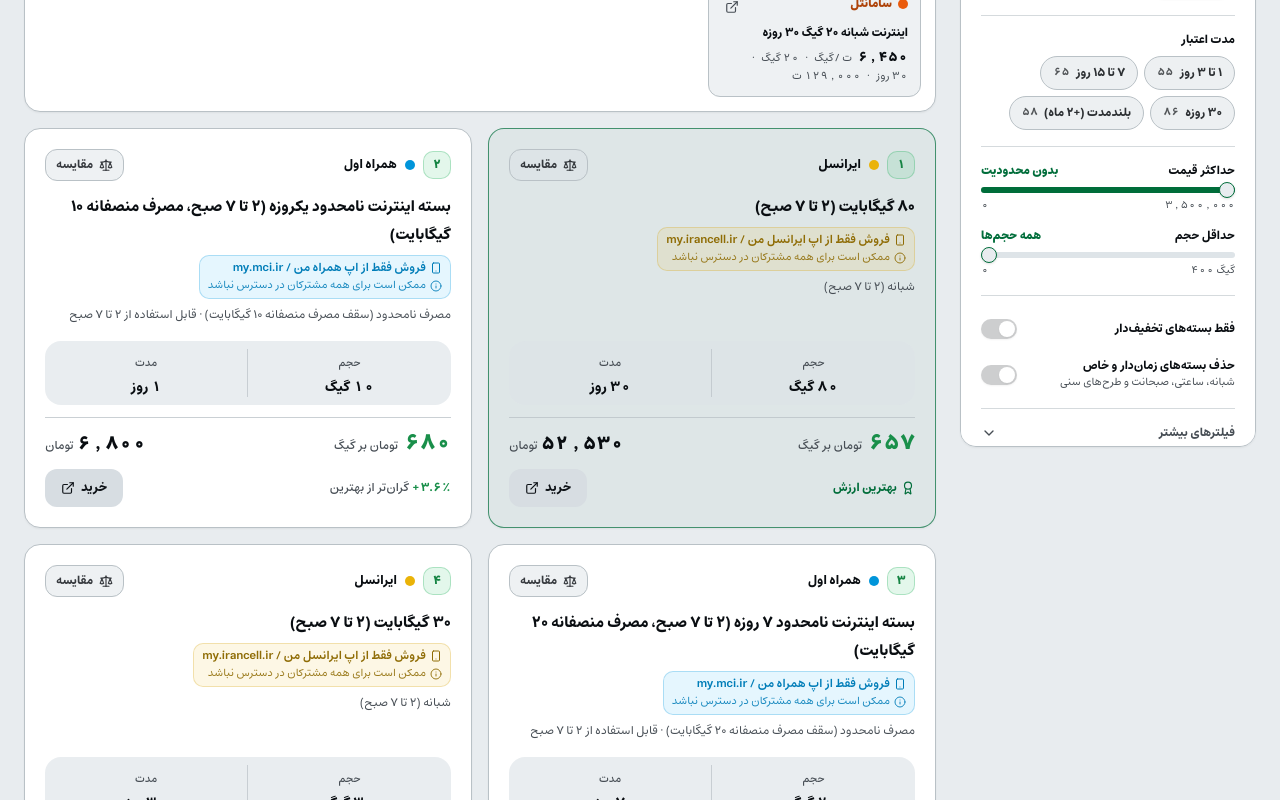
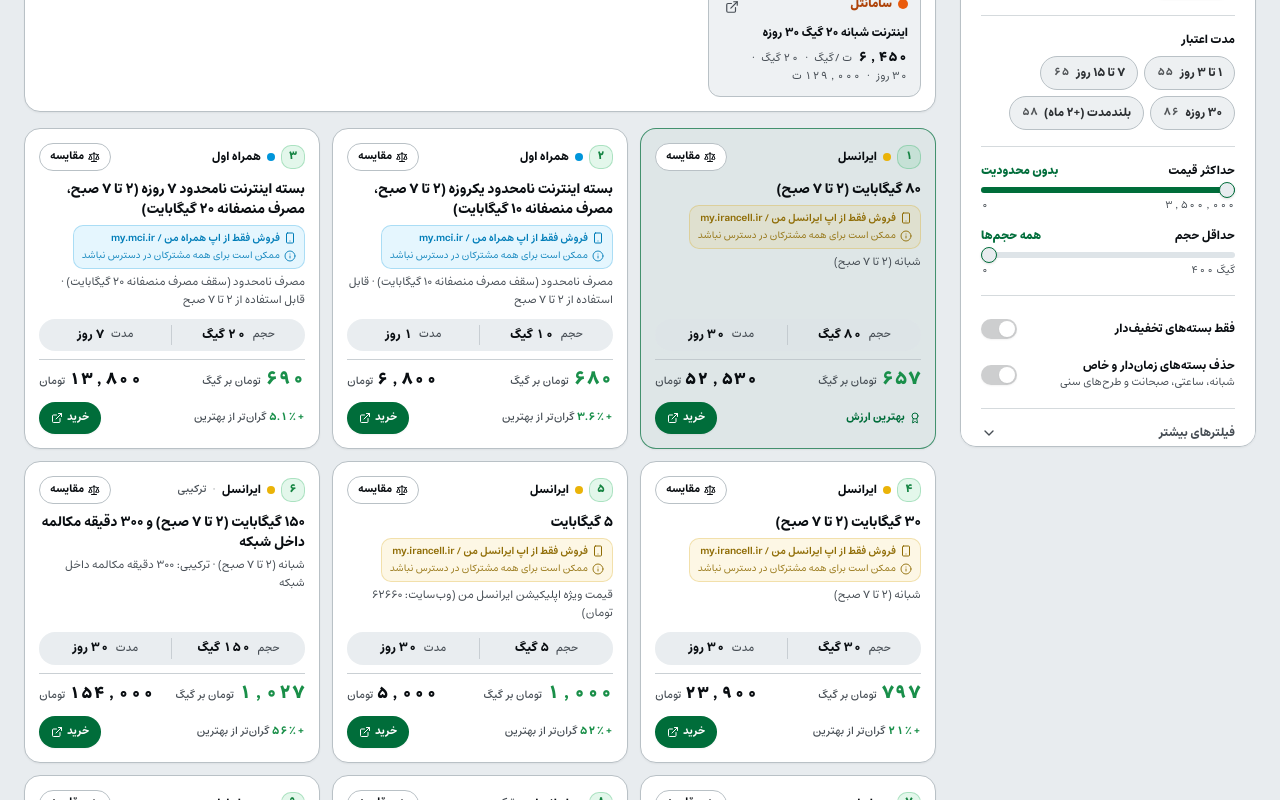
Before and after one commit to M-Zoghi/baste-yab, a Next.js app: page / in a window 1280 px wide. Shown: the part 540-1340 px from the top of the page. Built offline with nearby package versions, Linux system fonts and the light colour scheme.

Commit message:
style: refine UI components and visual feedback
- Update grid layout for better responsiveness
- Improve button states and transitions
- Enhance operator selector navigation visuals
- Add portal availability notes to compare drawer

```diff
--- a/src/app/page.tsx
+++ b/src/app/page.tsx
@@ -1432,7 +1432,7 @@ export default function Page() {
                 />
 
                 {view === "grid" ? (
-                  <div className="grid grid-cols-1 gap-2.5 sm:gap-4 md:grid-cols-2">
+                  <div className="grid grid-cols-1 gap-2.5 sm:gap-3 md:grid-cols-2 xl:grid-cols-3">
                     {visibleRows.map((r) => {
                       const uid = `${r.entryKey}:${r.id}`;
                       return (
--- a/src/components/baste-yab/CompareDrawer.tsx
+++ b/src/components/baste-yab/CompareDrawer.tsx
@@ -240,7 +240,7 @@ export function CompareBody({
               {(item.note || item.portalOnly || item.domesticOnly) && (
                 <p className="mt-2 border-t border-border/70 pt-2 text-[11px] leading-5 text-muted-foreground">
                   {item.portalOnly
-                    ? `${item.portalLabel ?? "فروش فقط از اپ اپراتور"} · `
+                    ? `${item.portalLabel ?? "فروش فقط از اپ اپراتور"} (${item.portalNote ?? PORTAL_AVAILABILITY_NOTE}) · `
                     : ""}
                   {item.domesticOnly ? "فقط اینترنت داخلی · " : ""}
                   {item.note ?? ""}
--- a/src/components/baste-yab/PkgCard.tsx
+++ b/src/components/baste-yab/PkgCard.tsx
@@ -65,7 +65,7 @@ export function PkgCard({
 
   return (
     <article
-      className={`group flex flex-col rounded-2xl sm:rounded-xl border bg-card p-3 sm:p-5 shadow-xs transition-colors ${
+      className={`group flex flex-col rounded-2xl sm:rounded-xl border bg-card p-3 sm:p-3.5 shadow-xs transition-colors ${
         r.isBest
           ? "border-primary/70 bg-primary/[0.045] dark:bg-primary/[0.065]"
           : isCompared
@@ -76,23 +76,23 @@ export function PkgCard({
       }`}
     >
       {/* Top kicker line — clean unboxed metadata */}
-      <div className="flex items-center justify-between gap-2 text-xs sm:text-[13px]">
-        <div className="flex min-w-0 items-center gap-1.5 sm:gap-2">
+      <div className="flex items-center justify-between gap-2 text-xs">
+        <div className="flex min-w-0 items-center gap-1.5">
           <span
-            className="fa-num inline-flex h-6 min-w-6 sm:h-7 sm:min-w-7 items-center justify-center rounded-md border px-1.5 sm:px-2 text-[11px] sm:text-xs font-extrabold"
+            className="fa-num inline-flex h-6 min-w-6 items-center justify-center rounded-md border px-1.5 text-[11px] font-extrabold"
             style={rankBadgeStyle}
           >
             {faDigits(r.rank)}
           </span>
           <span
-            className="h-2 w-2 sm:h-2.5 sm:w-2.5 shrink-0 rounded-full"
+            className="h-2 w-2 shrink-0 rounded-full"
             style={{ backgroundColor: r.providerAccent }}
           />
           <span className="truncate font-bold text-foreground">{r.providerName}</span>
           {r.kind !== "internet" && (
             <>
               <span aria-hidden="true" className="text-muted-foreground/50">·</span>
-              <span className="shrink-0 text-[11px] sm:text-xs font-medium text-muted-foreground">
+              <span className="shrink-0 text-[11px] font-medium text-muted-foreground">
                 {KIND_LABEL[r.kind]}
               </span>
             </>
@@ -101,7 +101,7 @@ export function PkgCard({
 
         <div className="flex shrink-0 items-center gap-1.5">
           {r.discountPct != null && (
-            <span className="fa-num rounded-md bg-amber-500/15 px-1.5 sm:px-2 py-0.5 text-[11px] sm:text-[11.5px] font-bold text-amber-700 dark:text-amber-400">
+            <span className="fa-num rounded-md bg-amber-500/15 px-1.5 py-0.5 text-[11px] font-bold text-amber-700 dark:text-amber-400">
               {faDigits(r.discountPct)}٪ تخفیف
             </span>
           )}
@@ -117,41 +117,41 @@ export function PkgCard({
                   ? "افزودن به مقایسه"
                   : "حداکثر ۳ بسته قابل مقایسه است"
             }
-            className={`inline-flex h-7 sm:h-8 items-center gap-1 sm:gap-1.5 rounded-lg border px-2 sm:px-2.5 text-[11px] sm:text-xs font-bold transition-colors whitespace-nowrap shrink-0 cursor-pointer disabled:cursor-not-allowed disabled:opacity-40 ${
+            className={`inline-flex h-7 items-center gap-1 rounded-xl border px-2.5 text-[11px] font-bold transition-colors whitespace-nowrap shrink-0 cursor-pointer disabled:cursor-not-allowed disabled:opacity-40 ${
               isCompared
-                ? "border-primary/60 bg-primary/15 text-primary"
-                : "border-border bg-muted/50 text-foreground/80 hover:bg-secondary hover:text-foreground"
+                ? "border-primary/60 bg-primary/12 text-primary"
+                : "border-border bg-card text-foreground hover:bg-muted"
             }`}
           >
-            {isCompared ? <Check className="h-3 w-3 sm:h-3.5 sm:w-3.5" /> : <Scale className="h-3 w-3 sm:h-3.5 sm:w-3.5" />}
-            <span>مقایسه</span>
+            {isCompared ? <Check className="h-3 w-3" /> : <Scale className="h-3 w-3" />}
+            <span>{isCompared ? "در مقایسه" : "مقایسه"}</span>
           </button>
         </div>
       </div>
 
       {/* Title + Concise Flags / Note */}
-      <div className="mt-2 sm:mt-3">
-        <h3 className="text-[14px] sm:text-[15.5px] font-bold leading-5 sm:leading-7 text-foreground">
+      <div className="mt-2">
+        <h3 className="text-[13.5px] sm:text-[14px] font-bold leading-5 text-foreground">
           {r.title}
         </h3>
         {(r.domesticOnly || r.portalOnly) && (
-          <div className="mt-1 sm:mt-1.5 flex flex-wrap items-center gap-1.5 sm:gap-2 text-[11px] sm:text-xs">
+          <div className="mt-1.5 flex flex-wrap items-center gap-1.5 text-[11px]">
             {r.domesticOnly && (
               <span className="inline-flex items-center gap-1 rounded-md bg-amber-500/12 px-2 py-0.5 font-semibold text-amber-700 dark:text-amber-300">
-                <ShieldAlert className="h-3 w-3 sm:h-3.5 sm:w-3.5 shrink-0" />
+                <ShieldAlert className="h-3 w-3 shrink-0" />
                 <span>فقط اینترنت داخلی</span>
               </span>
             )}
             {r.portalOnly && (
               <div
-                className="flex flex-col gap-0.5 rounded-md border px-2 py-1 text-[11px] sm:text-xs leading-4"
+                className="flex flex-col gap-0.5 rounded-md border px-2 py-1 text-[10.5px] leading-4"
                 style={accentBadgeStyle(r.providerAccent, dark)}
               >
                 <span className="inline-flex items-center gap-1 font-semibold">
                   <Smartphone className="h-3 w-3 shrink-0" />
                   <span>{r.portalLabel ?? "فروش فقط از اپ اپراتور"}</span>
                 </span>
-                <span className="inline-flex items-start gap-1 text-[10.5px] sm:text-[11px] opacity-90">
+                <span className="inline-flex items-start gap-1 text-[10px] opacity-90">
                   <Info className="mt-0.5 h-3 w-3 shrink-0" />
                   <span>{r.portalNote ?? PORTAL_AVAILABILITY_NOTE}</span>
                 </span>
@@ -160,81 +160,81 @@ export function PkgCard({
           </div>
         )}
         {r.note && (
-          <p className="mt-1 sm:mt-1.5 text-[11.5px] sm:text-xs leading-4.5 sm:leading-5 text-muted-foreground">
+          <p className="mt-1 text-[11.5px] leading-4.5 text-muted-foreground">
             {r.note}
           </p>
         )}
       </div>
 
       {/* Bottom-aligned specs + Value & Price section so boxes line up across grid rows */}
-      <div className="mt-auto pt-2.5 sm:pt-4">
-        {/* Compact inline specs pill on mobile; 2-line on desktop */}
-        <div className="grid grid-cols-2 rounded-xl bg-muted/65 py-1.5 sm:py-2 text-center">
-          <div className="flex items-center justify-center gap-1.5 px-2 sm:block sm:px-3">
-            <span className="text-[10.5px] sm:text-[11px] font-medium text-muted-foreground">حجم</span>
-            <span className="fa-num text-[12.5px] sm:mt-0.5 sm:block sm:text-sm font-bold text-foreground">
+      <div className="mt-auto pt-2.5">
+        {/* Compact inline specs strip across mobile and desktop */}
+        <div className="grid grid-cols-2 rounded-xl bg-muted/65 py-1.5 text-center">
+          <div className="flex items-center justify-center gap-1.5 px-2">
+            <span className="text-[11px] font-medium text-muted-foreground">حجم</span>
+            <span className="fa-num text-[12.5px] font-bold text-foreground">
               {fmtGB(r.gb)}
             </span>
           </div>
-          <div className="flex items-center justify-center gap-1.5 border-s border-border/70 px-2 sm:block sm:px-3">
-            <span className="text-[10.5px] sm:text-[11px] font-medium text-muted-foreground">مدت</span>
-            <span className="fa-num text-[12.5px] sm:mt-0.5 sm:block sm:text-sm font-bold text-foreground">
+          <div className="flex items-center justify-center gap-1.5 border-s border-border/70 px-2">
+            <span className="text-[11px] font-medium text-muted-foreground">مدت</span>
+            <span className="fa-num text-[12.5px] font-bold text-foreground">
               {r.days ? `${faDigits(r.days)} روز` : "—"}
             </span>
           </div>
         </div>
 
-        <div className="mt-2 sm:mt-3 border-t border-border/75 pt-2 sm:pt-3">
+        <div className="mt-2 border-t border-border/75 pt-2">
           {/* Row 1: Unit value & Total price on the exact same line */}
-          <div className="flex flex-wrap items-baseline justify-between gap-x-2 gap-y-0.5 sm:gap-x-3 sm:gap-y-1">
-            <div className="flex flex-wrap items-baseline gap-1 sm:gap-1.5 min-w-0">
+          <div className="flex flex-wrap items-baseline justify-between gap-x-2 gap-y-0.5">
+            <div className="flex flex-wrap items-baseline gap-1 min-w-0">
               <span
-                className="fa-num text-[18px] sm:text-[21px] font-extrabold leading-6 sm:leading-7 tracking-tight"
+                className="fa-num text-[17px] sm:text-[18px] font-extrabold leading-6 tracking-tight"
                 style={{ color: meterColor }}
               >
                 {fmtValue(r.value)}
               </span>
-              <span className="text-[11px] sm:text-xs font-medium text-muted-foreground whitespace-nowrap">
+              <span className="text-[11px] font-medium text-muted-foreground whitespace-nowrap">
                 {metric === "pergb" ? "تومان بر گیگ" : "تومان / گیگ×روز"}
               </span>
             </div>
 
             <div className="flex flex-wrap items-baseline justify-end gap-1.5 shrink-0 text-end">
               {r.isFree ? (
-                <span className="text-[16px] sm:text-[18px] font-extrabold leading-6 sm:leading-7 text-primary">رایگان</span>
+                <span className="text-[15px] sm:text-[16px] font-extrabold leading-6 text-primary">رایگان</span>
               ) : (
                 <>
                   {old != null && (
-                    <span className="fa-num text-[11px] sm:text-xs text-muted-foreground line-through decoration-1">
+                    <span className="fa-num text-[11px] text-muted-foreground line-through decoration-1">
                       {fmtToman(old)}
                     </span>
                   )}
-                  <span className="fa-num text-[15.5px] sm:text-[18px] font-extrabold leading-6 sm:leading-7 text-foreground whitespace-nowrap">
+                  <span className="fa-num text-[15px] sm:text-[16px] font-extrabold leading-6 text-foreground whitespace-nowrap">
                     {fmtToman(price)}{" "}
-                    <span className="text-[11px] sm:text-xs font-medium text-muted-foreground">تومان</span>
+                    <span className="text-[11px] font-medium text-muted-foreground">تومان</span>
                   </span>
                 </>
               )}
             </div>
           </div>
 
-          {/* Row 2: Relative rank note & Buy CTA */}
-          <div className="mt-1.5 sm:mt-2.5 flex items-center justify-between gap-2 sm:gap-3">
-            <div className="flex items-center gap-1 text-[11px] sm:text-xs font-medium text-muted-foreground min-w-0">
+          {/* Row 2: Relative rank note & Buy CTA (consistent primary style with table view) */}
+          <div className="mt-2 flex items-center justify-between gap-2">
+            <div className="flex items-center gap-1 text-[11px] font-medium text-muted-foreground min-w-0">
               {r.isFree ? (
                 <span className="inline-flex items-center gap-1 font-bold text-primary">
-                  <Gift className="h-3 w-3 sm:h-3.5 sm:w-3.5" />
+                  <Gift className="h-3 w-3" />
                   هدیه رایگان
                 </span>
               ) : r.isBest ? (
                 <span className="inline-flex items-center gap-1 font-bold text-primary">
-                  <Award className="h-3 w-3 sm:h-3.5 sm:w-3.5" />
+                  <Award className="h-3 w-3" />
                   بهترین ارزش
                 </span>
               ) : r.worsePct != null ? (
                 <span>
                   <span className="fa-num font-bold" style={{ color: meterColor }}>
-                    {faDigits(r.worsePct < 10 ? Math.round(r.worsePct * 10) / 10 : Math.round(r.worsePct))}٪+
+                    +{faDigits(r.worsePct < 10 ? Math.round(r.worsePct * 10) / 10 : Math.round(r.worsePct))}٪
                   </span>{" "}
                   گران‌تر از بهترین
                 </span>
@@ -248,30 +248,30 @@ export function PkgCard({
               target="_blank"
               rel="noreferrer"
               title={r.portalOnly ? (r.portalHint ?? "خرید از اپلیکیشن اپراتور") : undefined}
-              className="inline-flex min-h-[34px] sm:min-h-[38px] items-center justify-center gap-1.5 rounded-xl sm:rounded-lg bg-secondary px-3 sm:px-4 py-1 sm:py-1.5 text-xs sm:text-[13px] font-bold text-secondary-foreground transition-all hover:bg-primary hover:text-primary-foreground active:scale-[0.97] whitespace-nowrap shrink-0"
+              className="inline-flex h-8 items-center justify-center gap-1 rounded-xl bg-primary px-3 text-[11px] font-bold text-primary-foreground shadow-xs transition-all hover:bg-primary/90 active:scale-[0.96] whitespace-nowrap shrink-0"
             >
               <span>خرید</span>
-              <ExternalLink className="h-3 w-3 sm:h-3.5 sm:w-3.5" />
+              <ExternalLink className="h-3 w-3" />
             </a>
           </div>
         </div>
 
         {/* Footer row: shown only when USSD or secondary perGB metric is present */}
         {(r.ussd || metric !== "pergb") && (
-          <div className="mt-2 sm:mt-3 flex items-center justify-between gap-2 border-t border-border/60 pt-2 sm:pt-2.5 text-[11px] text-muted-foreground">
+          <div className="mt-2 flex items-center justify-between gap-2 border-t border-border/60 pt-2 text-[11px] text-muted-foreground">
             {r.ussd ? (
-              <div className="inline-flex min-w-0 items-center gap-1.5">
+              <div className="inline-flex min-w-0 items-center gap-1">
                 <button
                   type="button"
                   onClick={handleCopyUssd}
-                  className="inline-flex min-h-[30px] sm:min-h-[34px] items-center gap-1.5 rounded-lg bg-muted px-2 sm:px-2.5 py-0.5 font-mono text-[11px] sm:text-xs text-foreground transition-colors hover:bg-secondary cursor-pointer"
+                  className="inline-flex min-h-[28px] items-center gap-1 rounded-lg bg-muted/85 px-2 py-0.5 font-mono text-[10.5px] font-semibold text-foreground transition-colors hover:bg-secondary cursor-pointer"
                   dir="ltr"
                   title="کپی کد دستوری"
                 >
                   {copied ? (
-                    <Check className="h-3 w-3 sm:h-3.5 sm:w-3.5 text-primary" />
+                    <Check className="h-3 w-3 text-primary" />
                   ) : (
-                    <Copy className="h-3 w-3 sm:h-3.5 sm:w-3.5 text-muted-foreground" />
+                    <Copy className="h-3 w-3 text-muted-foreground" />
                   )}
                   <span>{r.ussd}</span>
                 </button>
@@ -280,7 +280,7 @@ export function PkgCard({
                     href={ussdTelHref(r.ussd)!}
                     title={`شماره‌گیری ${r.ussd}`}
                     aria-label={`شماره‌گیری کد دستوری ${r.ussd}`}
-                    className="inline-flex min-h-[30px] sm:min-h-[34px] items-center gap-1 rounded-lg bg-primary/12 px-2 sm:px-2.5 py-0.5 text-[11px] font-bold text-primary transition-colors hover:bg-primary hover:text-primary-foreground"
+                    className="inline-flex min-h-[28px] items-center gap-1 rounded-lg bg-primary/12 px-2 py-0.5 text-[10.5px] font-bold text-primary transition-colors hover:bg-primary hover:text-primary-foreground"
                   >
                     <Phone className="h-3 w-3 shrink-0" />
                     <span>شماره‌گیری</span>
```
Also changed, not shown: src/components/baste-yab/MobileOperatorBar.tsx (+26 -10 lines), src/components/baste-yab/PkgTable.tsx (+9 -7 lines).
